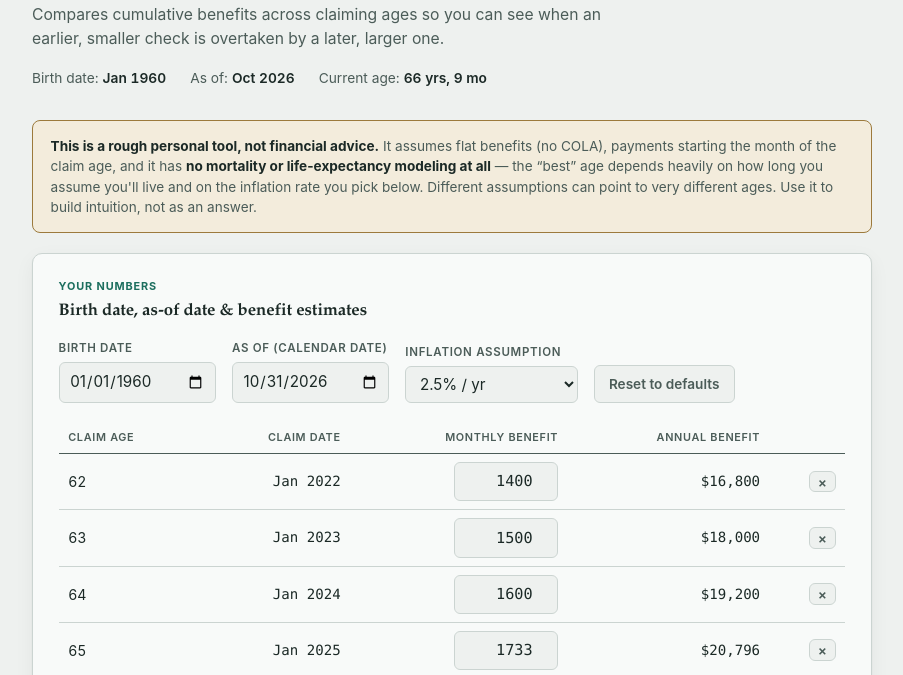
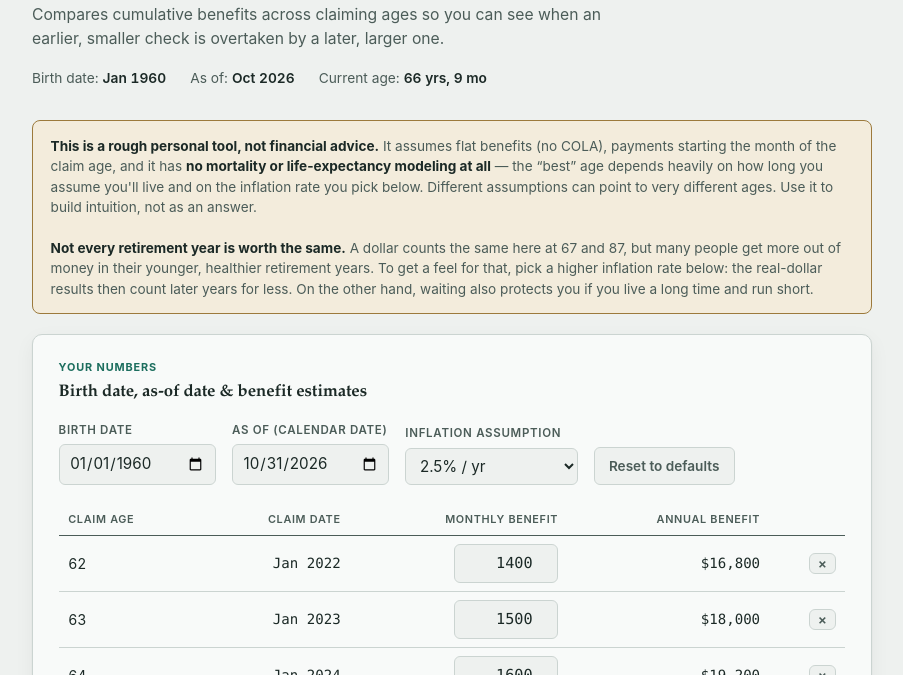
Before and after one commit to bobbyinfj/social-security-breakeven-calculator, a plain HTML site: page index.html in a window 1280 px wide. Shown: the part 124-799 px from the top of the page, without its empty margins (188-1091 px from the left). Drawn offline with Linux system fonts and the light colour scheme; a script that the page names is missing.

Commit message:
Note that retirement years aren't all worth the same (#3)
The tool counts a dollar the same at every age. The note says so and shows
how a higher inflation rate can stand in for valuing later years less.


Claude-Session: https://claude.ai/code/session_01YL8e9EDzHPXMgikYAZSRbu

Co-authored-by: Claude Opus 5.5 <noreply@anthropic.com>

```diff
--- a/index.html
+++ b/index.html
@@ -353,6 +353,12 @@
     life-expectancy modeling at all</b> &mdash; the &ldquo;best&rdquo; age depends heavily on
     how long you assume you'll live and on the inflation rate you pick below. Different
     assumptions can point to very different ages. Use it to build intuition, not as an answer.
+    <br><br>
+    <b>Not every retirement year is worth the same.</b> A dollar counts the same here at 67 and
+    87, but many people get more out of money in their younger, healthier retirement years. To
+    get a feel for that, pick a higher inflation rate below: the real-dollar results then count
+    later years for less. On the other hand, waiting also protects you if you live a long time
+    and run short.
   </div>
 
   <section>
```
